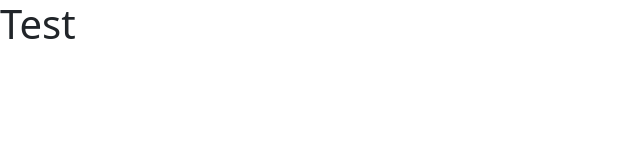
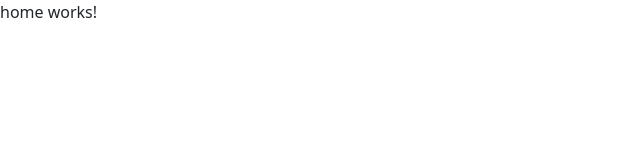
Before and after one commit to NacarateJ/TuneTracker, an Angular app: page / in a window 1280 px wide. Shown: the top 160 px of the page, without its empty margins (0-640 px from the left). Built offline with nearby package versions, Linux system fonts and the light colour scheme.

Commit message:
Create home component

```diff
--- a/src/app/app.component.html
+++ b/src/app/app.component.html
@@ -1 +1 @@
-<h1>Test</h1>
+<app-home></app-home>
--- a/src/app/app.module.ts
+++ b/src/app/app.module.ts
@@ -3,10 +3,12 @@
 
 import { AppRoutingModule } from './app-routing.module';
 import { AppComponent } from './app.component';
+import { HomeComponent } from './components/home/home.component';
 
 @NgModule({
   declarations: [
-    AppComponent
+    AppComponent,
+    HomeComponent
   ],
   imports: [
     BrowserModule,
--- /dev/null
+++ b/src/app/components/home/home.component.html
@@ -0,0 +1 @@
+<p>home works!</p>
```
Also changed, not shown: src/app/components/home/home.component.ts (added, +10 -0 lines), src/app/components/home/home.component.scss (added), 1 other file (tests, documents, lock files or other folders).
